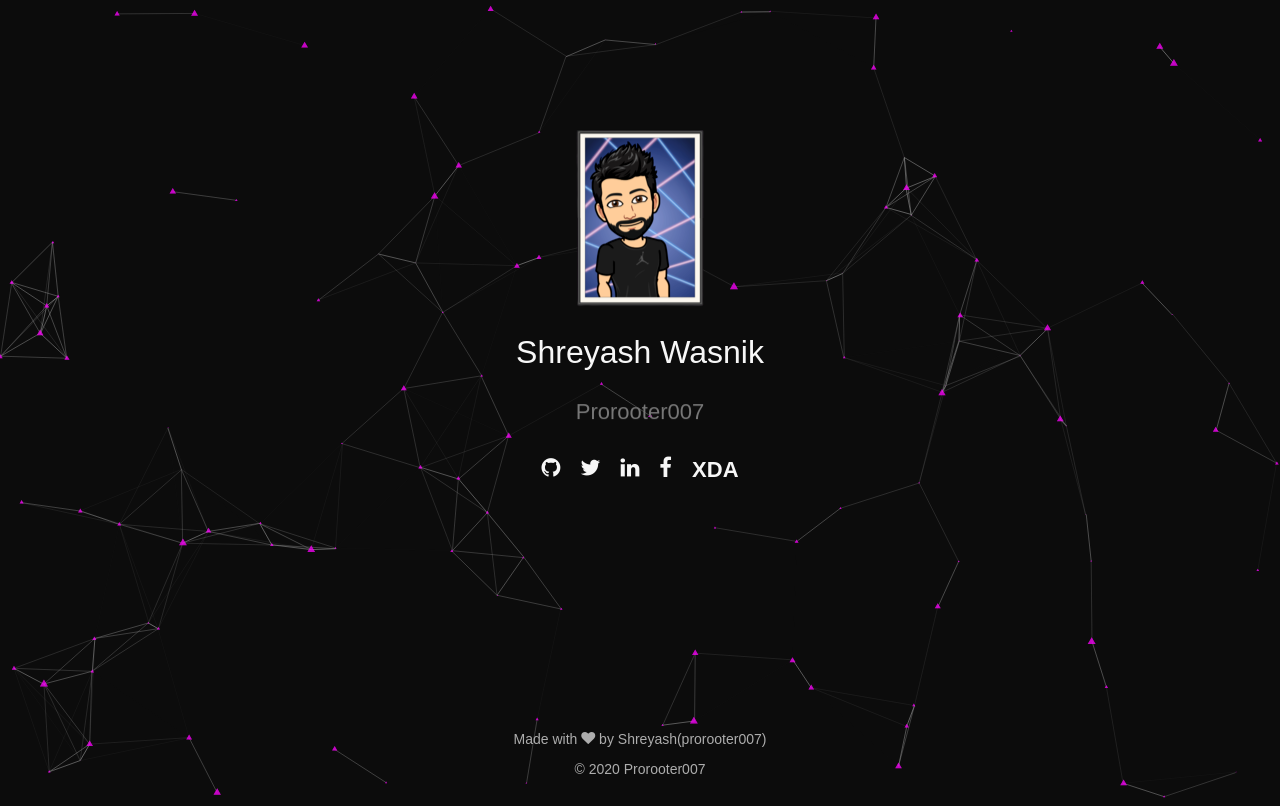
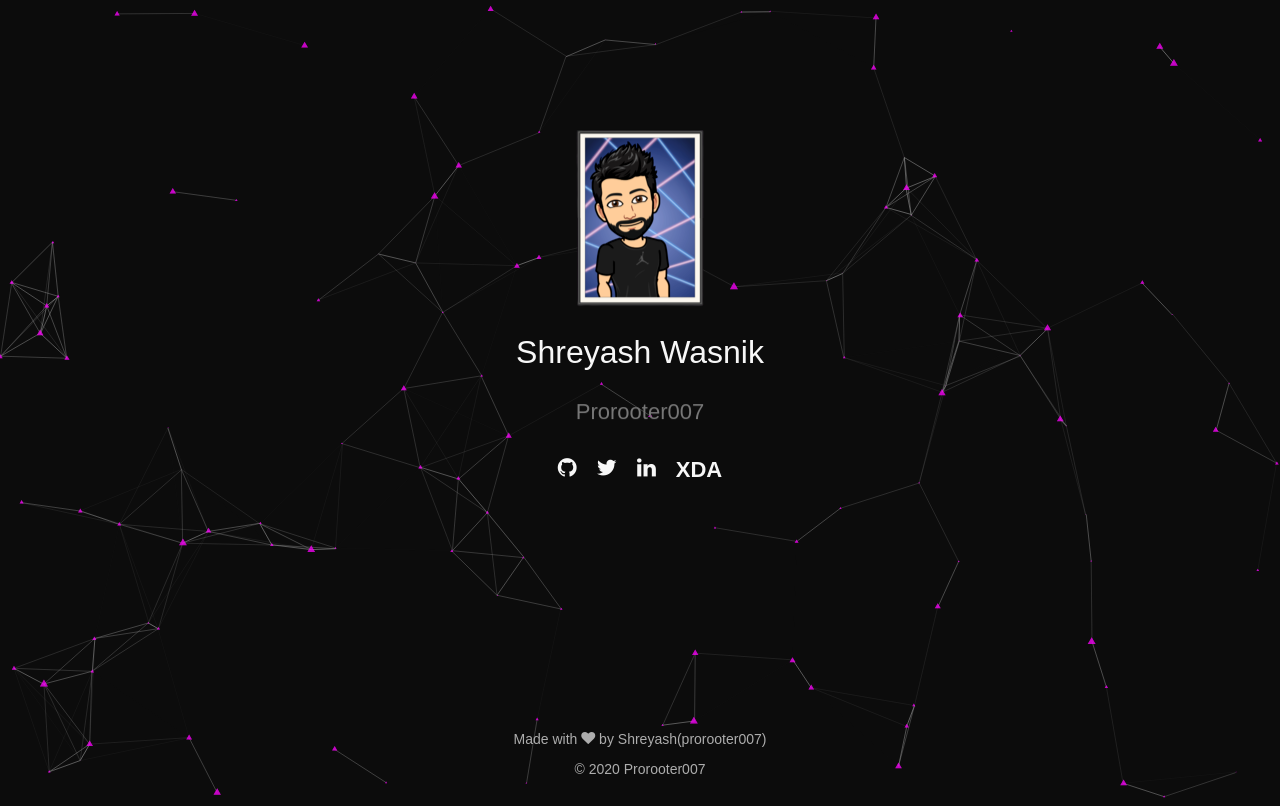
Before and after one commit to prorooter007/prorooter007.github.io, a plain HTML site: page index.html in a window 1280 px wide. Drawn offline with Linux system fonts and the light colour scheme; files whose address does not match are found by name.

Commit message:
Website: remove facebook link
Signed-off-by: prorooter007 <shreyashwasnik112@gmail.com>

```diff
--- a/index.html
+++ b/index.html
@@ -25,7 +25,6 @@
 				<li><a href="https://github.com/prorooter007" target="_blank"><i class="icon-github"></i></a></li>
 				<li><a href="https://twitter.com/prorooter007" target="_blank"><i class="icon-twitter"></i></a></li>
 				<li><a href="https://in.linkedin.com/in/shreyash-wasnik-4459b9152" target="_blank"><i class="icon-linkedin"></i></a></li>
-				<li><a href="https://facebook.com/Prorooter007" target="_blank"><i class="icon-facebook"></i></a></li>
 				<li><a href="https://forum.xda-developers.com/member.php?u=8234107" target="_blank">XDA</a></li>
 			</ul>
 		</div>
```
